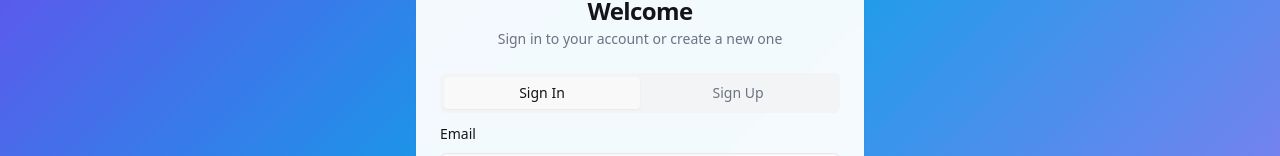
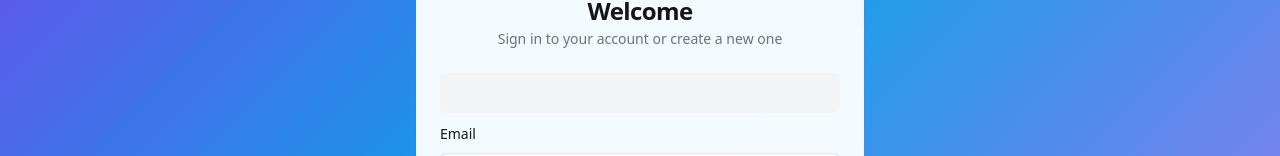
Before and after one commit to Najite/lecture-reminder, a React (Vite) app: page /auth in a window 1280 px wide. Shown: the part 320-476 px from the top of the page. Built offline with nearby package versions, Linux system fonts and the light colour scheme; no server answers.

Commit message:
first commit

```diff
--- a/src/pages/Auth.tsx
+++ b/src/pages/Auth.tsx
@@ -62,8 +62,8 @@ const Auth = () => {
           <CardContent>
             <Tabs defaultValue="signin" className="w-full">
               <TabsList className="grid w-full grid-cols-2">
-                <TabsTrigger value="signin">Sign In</TabsTrigger>
-                <TabsTrigger value="signup">Sign Up</TabsTrigger>
+                {/* <TabsTrigger value="signin">Sign In</TabsTrigger>
+                <TabsTrigger value="signup">Sign Up</TabsTrigger> */}
               </TabsList>
 
               <TabsContent value="signin">
```
